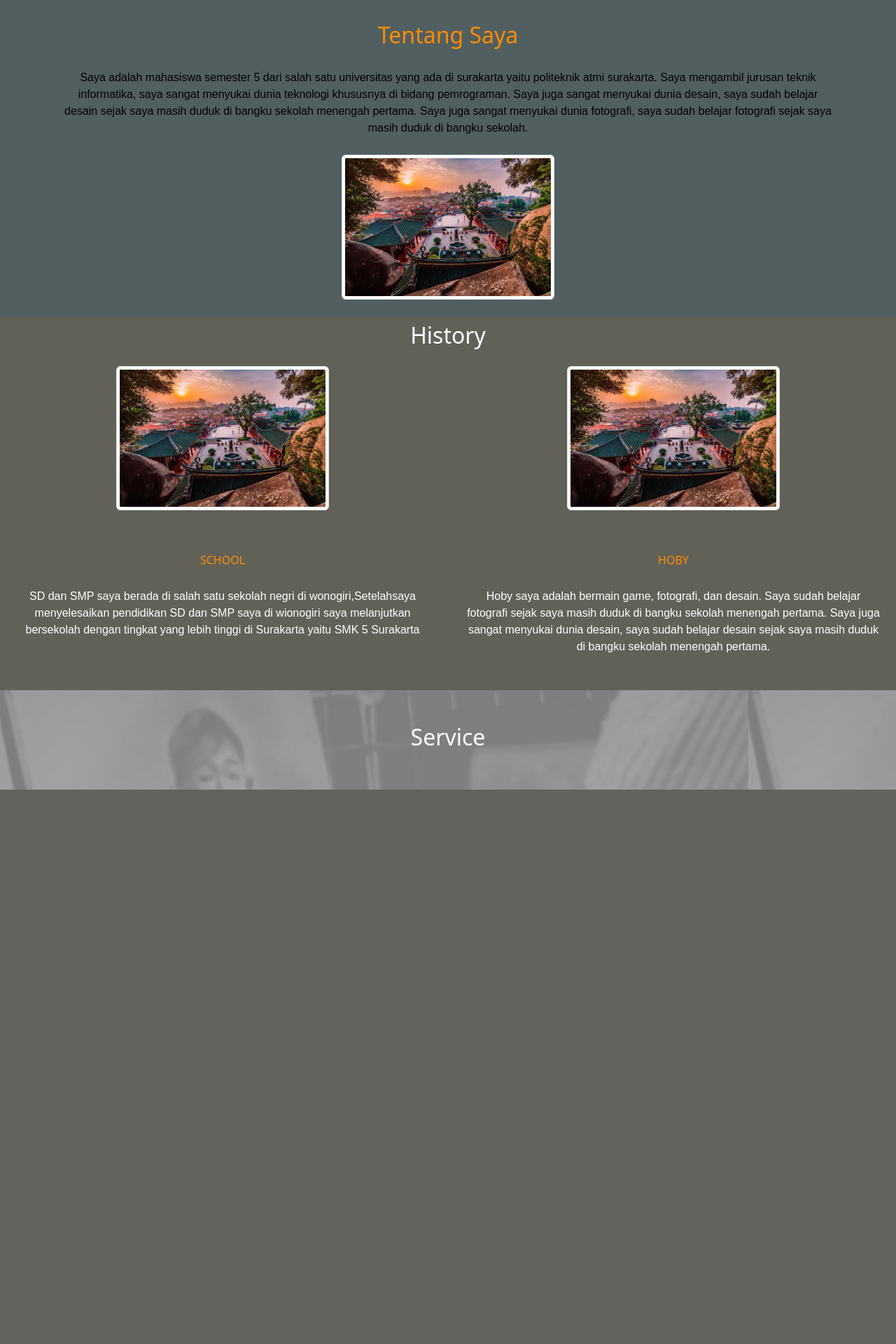
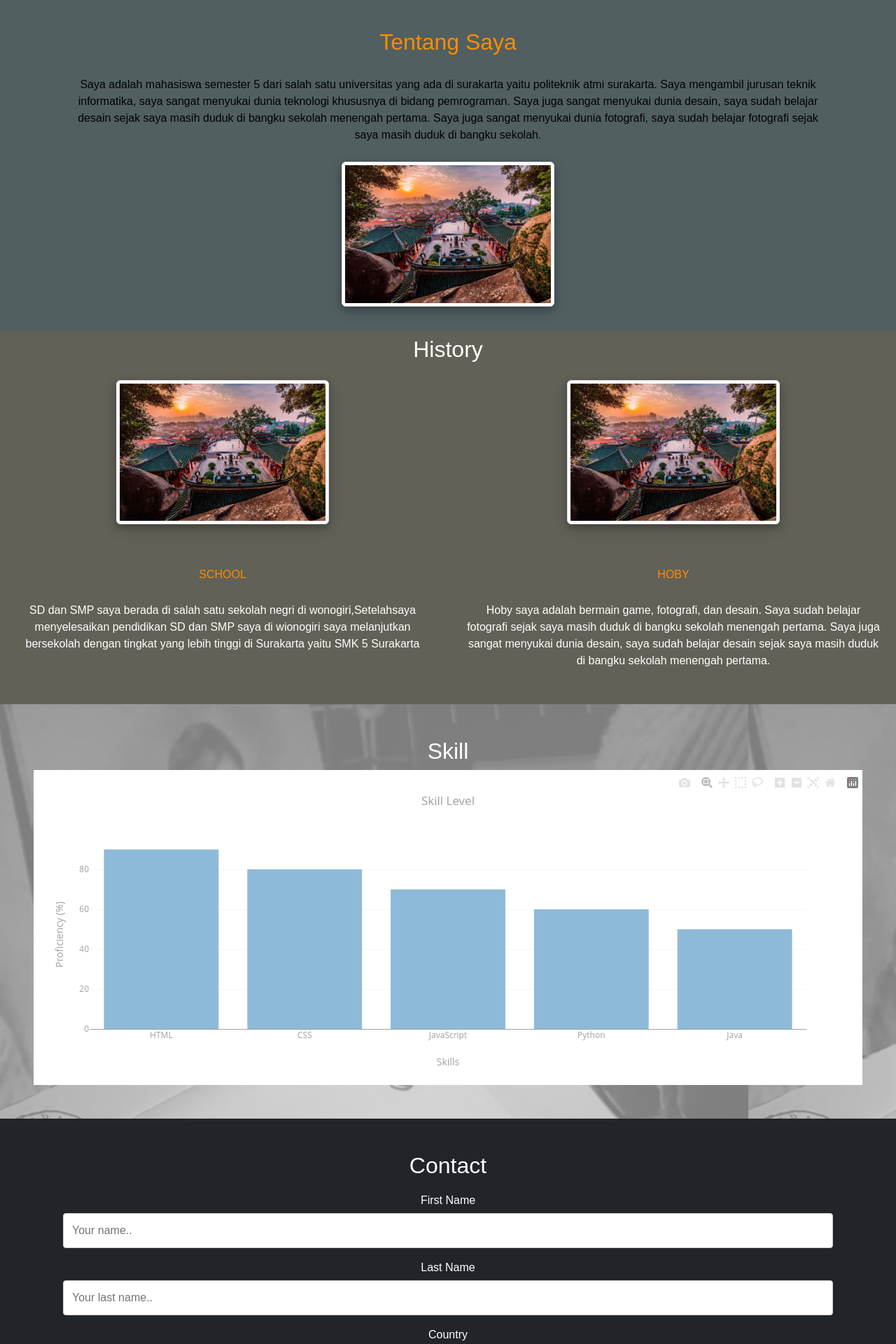
Before and after one commit to danis484/Web-Bootstrap-Danis, a PHP site: page / in a window 1280 px wide. Shown: the part 320-2240 px from the top of the page at 70% size. Before the commit the page ends 1448 px from the top, so only its background shows below. Run offline with PHP 8.4, Linux system fonts and the light colour scheme; some libraries are stand-ins or nearby versions.

Commit message:
update pagi

```diff
--- a/asset/css/myStyle.css
+++ b/asset/css/myStyle.css
@@ -67,7 +67,7 @@ background-color: brown;
     top: 0;
     left: 0;
     width: 80px;
-    height: 100%;
+    height: 30%;
     z-index: 999;
     background: #f8f9fa;
     transition: all 0.3s;
@@ -81,3 +81,41 @@ background-color: brown;
   width: 100%;
   margin-bottom: 10px;
 }
+.polaroid {
+
+  box-shadow: 0 4px 8px 0 rgba(0, 0, 0, 0.2), 0 6px 20px 0 rgba(0, 0, 0, 0.19);
+
+}
+.container {
+  text-align: center;
+  padding: 10px 20px;
+}
+input[type=text], select, textarea {
+  width: 100%;
+  padding: 12px;
+  border: 1px solid #ccc;
+  border-radius: 4px;
+  box-sizing: border-box;
+  margin-top: 6px;
+  margin-bottom: 16px;
+  resize: vertical;
+}
+
+input[type=submit] {
+  background-color: #04AA6D;
+  color: white;
+  padding: 12px 20px;
+  border: none;
+  border-radius: 4px;
+  cursor: pointer;
+}
+
+input[type=submit]:hover {
+  background-color: #45a049;
+}
+
+.container1 {
+  border-radius: 5px;
+  background-color: #f2f2f2;
+  padding: 20px;
+}
--- a/index.html
+++ b/index.html
@@ -10,7 +10,16 @@
     <link rel="stylesheet" href="asset/css/bootstrap.min.css">
     <link rel="stylesheet" href="asset/css/myStyle.css">
     <script src="https://cdn.jsdelivr.net/npm/bootstrap@5.3.3/dist/js/bootstrap.bundle.min.js"></script>
+    <script src="https://cdn.plot.ly/plotly-latest.min.js"></script>
+    <style>
+        body {
+            font-family: Arial, Helvetica, sans-serif;
+        }
 
+        * {
+            box-sizing: border-box;
+        }
+    </style>
 </head>
 
 <body>
@@ -46,7 +55,7 @@
                     <a class="nav-link" href="#section3">History</a>
                 </li>
                 <li class="nav-item">
-                    <a class="nav-link" href="#section4">Service</a>
+                    <a class="nav-link" href="#section4">Skill</a>
                 <li class="nav-item">
                     <a class="nav-link" href="#section5">Contact</a>
                 </li>
@@ -63,35 +72,96 @@
                     khususnya di bidang pemrograman. Saya juga sangat menyukai dunia desain, saya sudah belajar
                     desain sejak saya masih duduk di bangku sekolah menengah pertama. Saya juga sangat menyukai
                     dunia fotografi, saya sudah belajar fotografi sejak saya masih duduk di bangku sekolah.</p>
-                <img src="asset/img/pulau2.jpg" class="img-thumbnail" alt="Cinque Terre" width="304" height="236">
+                <img src="asset/img/pulau2.jpg" class="img-thumbnail polaroid" alt="Cinque Terre" width="304"
+                    height="236">
             </div>
         </div>
 
 
         <div id="section3">
-            <div class="col p-2 kuning text-white text-center">
+            <div class="col p-2 kuning text-white text-center ">
                 <h2>History</h2>
                 <div class="row">
-                    <div class="col-sm-6 text-white p-3">
-                        <img src="asset/img/pulau2.jpg" class="img-thumbnail" alt="Cinque Terre" width="304"
-                            height="236">
+                    <div class="col-sm-6 text-white p-3 ">
+                        <a target="_blank" href="asset/img/pulau2.jpg">
+                            <img src="asset/img/pulau2.jpg" class="img-thumbnail polaroid" alt="Cinque Terre"
+                                width="304" height="236">
+                        </a>
                         <h6 class=" text-color selector">SCHOOL</h6>
 
-                        <P class="text-white">SD dan SMP saya berada di salah satu sekolah negri di wonogiri,Setelahsaya menyelesaikan pendidikan SD dan SMP saya di wionogiri saya melanjutkan bersekolah dengan tingkat yang lebih tinggi di Surakarta yaitu SMK 5 Surakarta  </P>
+                        <P class="text-white">SD dan SMP saya berada di salah satu sekolah negri di wonogiri,Setelahsaya
+                            menyelesaikan pendidikan SD dan SMP saya di wionogiri saya melanjutkan bersekolah dengan
+                            tingkat yang lebih tinggi di Surakarta yaitu SMK 5 Surakarta </P>
                     </div>
-                    <div class="col-sm-6  text-white p-3">
-                        <img src="asset/img/pulau2.jpg" class="img-thumbnail" alt="Cinque Terre" width="304"
-                            height="236">
+                    <div class="col-sm-6  text-white p-3 ">
+                        <a target="_blank" href="asset/img/pulau2.jpg">
+                            <img src="asset/img/pulau2.jpg" class="img-thumbnail polaroid" alt="Cinque Terre"
+                                width="304" height="236">
+                        </a>
                         <h6 class=" text-color selector ">HOBY</h6>
-                        <p class="text-white">Hoby saya adalah bermain game, fotografi, dan desain. Saya sudah belajar fotografi sejak saya masih duduk di bangku sekolah menengah pertama. Saya juga sangat menyukai dunia desain, saya sudah belajar desain sejak saya masih duduk di bangku sekolah menengah pertama.</p>
+                        <p class="text-white">Hoby saya adalah bermain game, fotografi, dan desain. Saya sudah belajar
+                            fotografi sejak saya masih duduk di bangku sekolah menengah pertama. Saya juga sangat
+                            menyukai dunia desain, saya sudah belajar desain sejak saya masih duduk di bangku sekolah
+                            menengah pertama.</p>
                     </div>
                 </div>
             </div>
             <div>
                 <div id="section4" class="col p-5 transparan text-white text-center ">
-                    <h2>Service</h2>
+                    <h2>Skill</h2>
+                    <div id="myPlot" style="width:100%; width:100px center"></div>
+
+                    <script>
+                        var data = [{
+                            x: ['HTML', 'CSS', 'JavaScript', 'Python', 'Java'],
+                            y: [90, 80, 70, 60, 50],
+                            type: 'bar'
+                        }];
+
+                        var layout = {
+                            title: 'Skill Level',
+                            xaxis: {
+                                title: 'Skills'
+                            },
+                            yaxis: {
+                                title: 'Proficiency (%)'
+                            }
+                        };
+
+                        Plotly.newPlot('myPlot', data, layout);
+                    </script>
+
                 </div>
             </div>
+            <div id="section5" class="col p-5 bg-dark text-white text-center ">
+                <h2>Contact</h2>
+                <div class="container">
+                    <form action="/action_page.php">
+                        <label for="fname">First Name</label>
+                        <input type="text" id="fname" name="firstname" placeholder="Your name..">
+
+                        <label for="lname">Last Name</label>
+                        <input type="text" id="lname" name="lastname" placeholder="Your last name..">
+
+                        <label for="country">Country</label>
+                        <select id="country" name="country">
+                            <option value="australia">Australia</option>
+                            <option value="canada">Canada</option>
+                            <option value="usa">USA</option>
+                            <option value="usa">Indonesia</option>
+                        </select>
+
+                        <label for="subject">Subject</label>
+                        <textarea id="subject" name="subject" placeholder="Write something.."
+                            style="height:200px"></textarea>
+
+                        <input type="submit" value="Submit">
+                    </form>
+                </div>
+            </div>
+        </div>
+    </div>
+
 
 </body>
 
```
